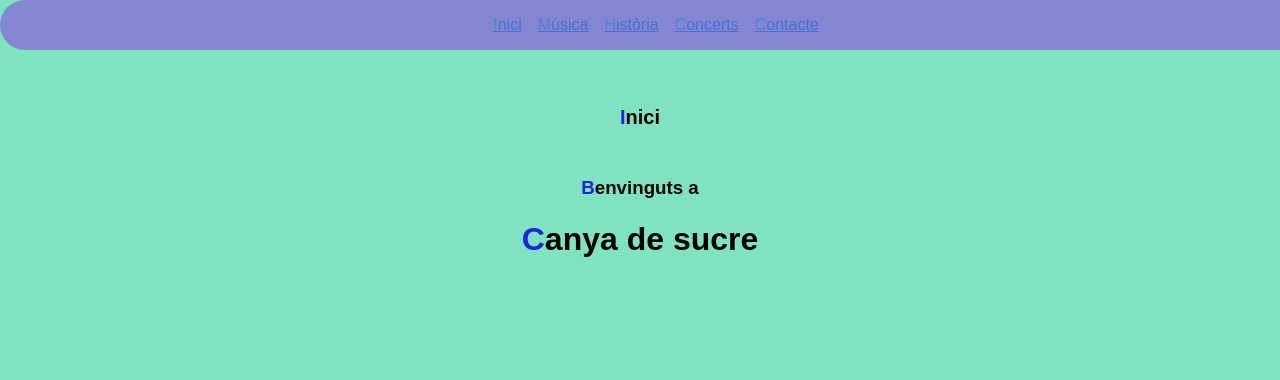
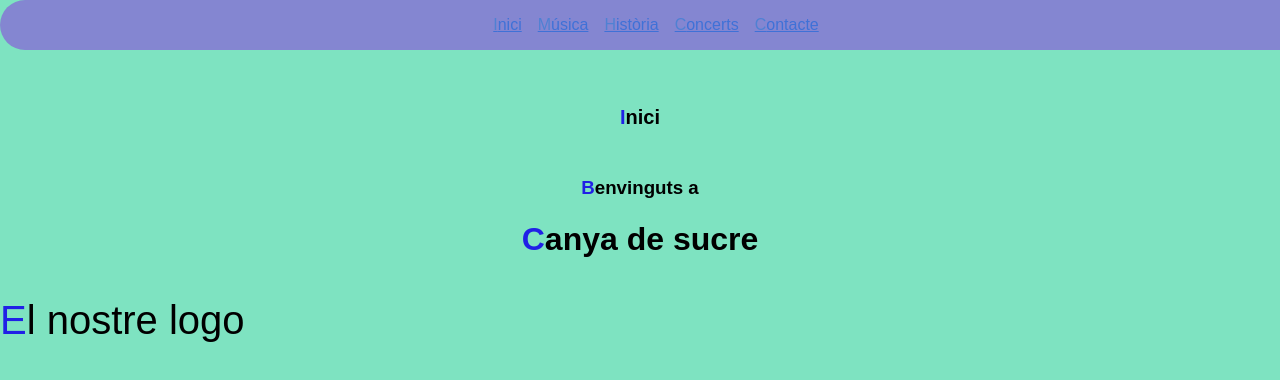
Before and after one commit to Kazuhaaa01/DAW1M04-TreballHTML, a plain HTML site: page index.html in a window 1280 px wide. Drawn offline with Linux system fonts and the light colour scheme.

Commit message:
mida paragraf

```diff
--- a/css/style.css
+++ b/css/style.css
@@ -35,8 +35,9 @@ main {
   text-align:center;
 }
 
-::first-letter{
-  color: rgb(32, 32, 230);
+p{
+  font-size:40px;
+
 }
 
 img{
@@ -44,3 +45,7 @@ img{
   width:100px;
   margin:auto;
 }
+
+::first-letter{
+  color: rgb(32, 32, 230);
+}
--- a/index.html
+++ b/index.html
@@ -22,6 +22,7 @@
     <script src="js/script.js"></script>
     <h3 class="justificar">Benvinguts a</h3>
     <h1 class="justificar">Canya de sucre</h1>
+    <p>El nostre logo<p>
     <a href="img/canyas.png">
 
 
```
